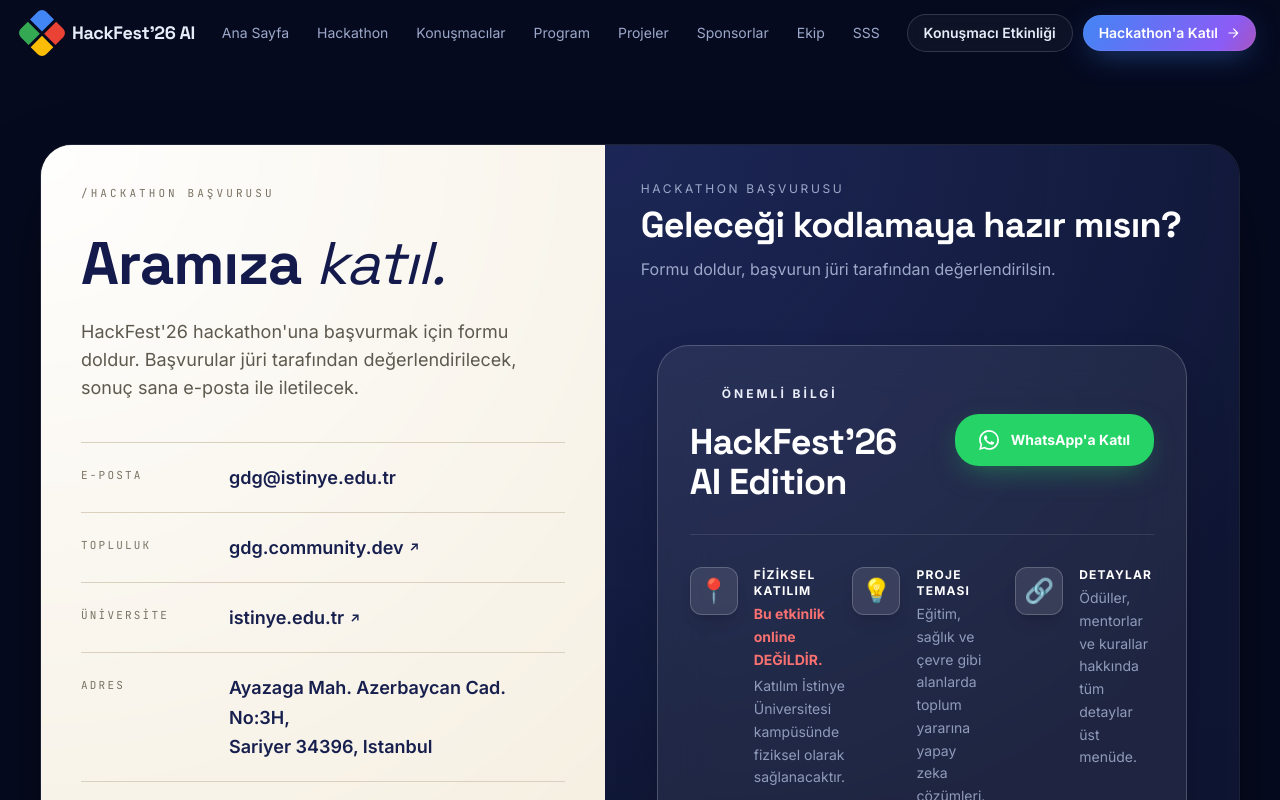
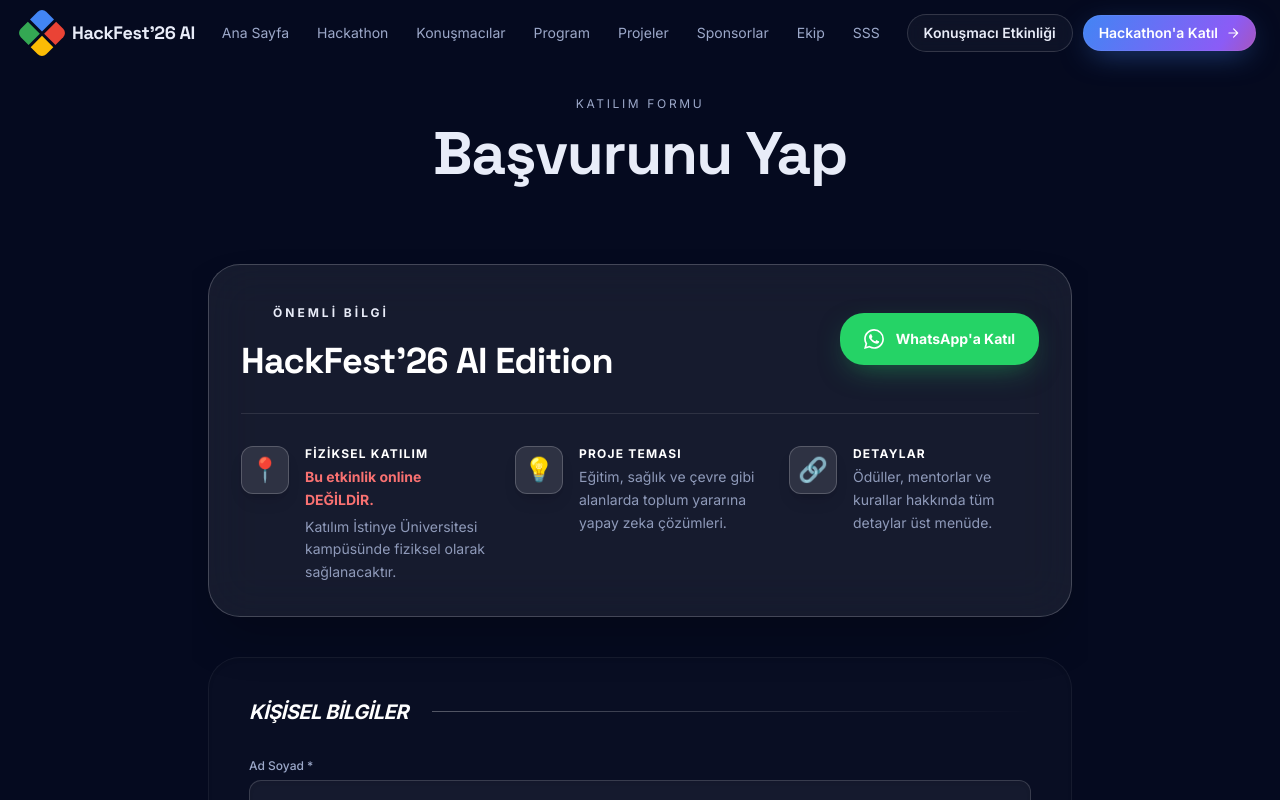
Before and after one commit to BeyzaESER22/HackatonWebSitesi, a Next.js app: page /register in a window 1280 px wide. Shown: the top 800 px of the page. Built offline with nearby package versions, Linux system fonts and the light colour scheme; no server answers.

Commit message:
style: hackathon başvuru formu banner yerleşimi ve scrollbar iyileştirmesi

```diff
--- a/src/app/globals.css
+++ b/src/app/globals.css
@@ -24,8 +24,7 @@ body {
 
 .font-display { letter-spacing: -0.02em; }
 
-
-/* globals.css dosyasının sonuna eklenebilir */
+/* Custom Scrollbar */
 ::-webkit-scrollbar {
   width: 6px;
 }
--- a/src/app/register/page.js
+++ b/src/app/register/page.js
@@ -1,22 +1,31 @@
 import { HackathonForm } from '@/components/forms/HackathonForm';
 import { Container } from '@/components/layout/Container';
-import { HackathonApplicationShell } from '@/components/layout/HackathonApplicationShell';
-import { buildMetadata } from '@/lib/seo';
+import { SectionTitle } from '@/components/ui/SectionTitle';
 
-export const metadata = buildMetadata({
-  title: 'Hackathon Başvurusu',
-  description: 'HackFest\'26 AI hackathon başvuru formu — 16-17 Mayıs 2026 İstinye Üniversitesi.',
-  path: '/register'
-});
+export const metadata = {
+  title: 'Başvuru Yap | HackFest\'26 AI',
+  description: 'Hackathon başvuru formu.'
+};
 
 export default function RegisterPage() {
   return (
-    <section className="pb-24 pt-32 lg:pb-32 lg:pt-36">
+    <main className="min-h-screen bg-navy-950 pt-24 pb-20">
       <Container>
-        <HackathonApplicationShell>
-          <HackathonForm />
-        </HackathonApplicationShell>
+        <div className="flex flex-col items-center">
+          <SectionTitle
+            eyebrow="KATILIM FORMU"
+            title="Başvurunu Yap"
+            center
+          />
+
+          <div className="mt-12 w-full flex justify-center">
+            {/* Formu render eden kapsayıcı: Dikey kaydırma ve genişlik kontrolü */}
+            <div className="w-full max-w-4xl overflow-y-auto bg-transparent h-full">
+               <HackathonForm />
+            </div>
+          </div>
+        </div>
       </Container>
-    </section>
+    </main>
   );
 }
```
